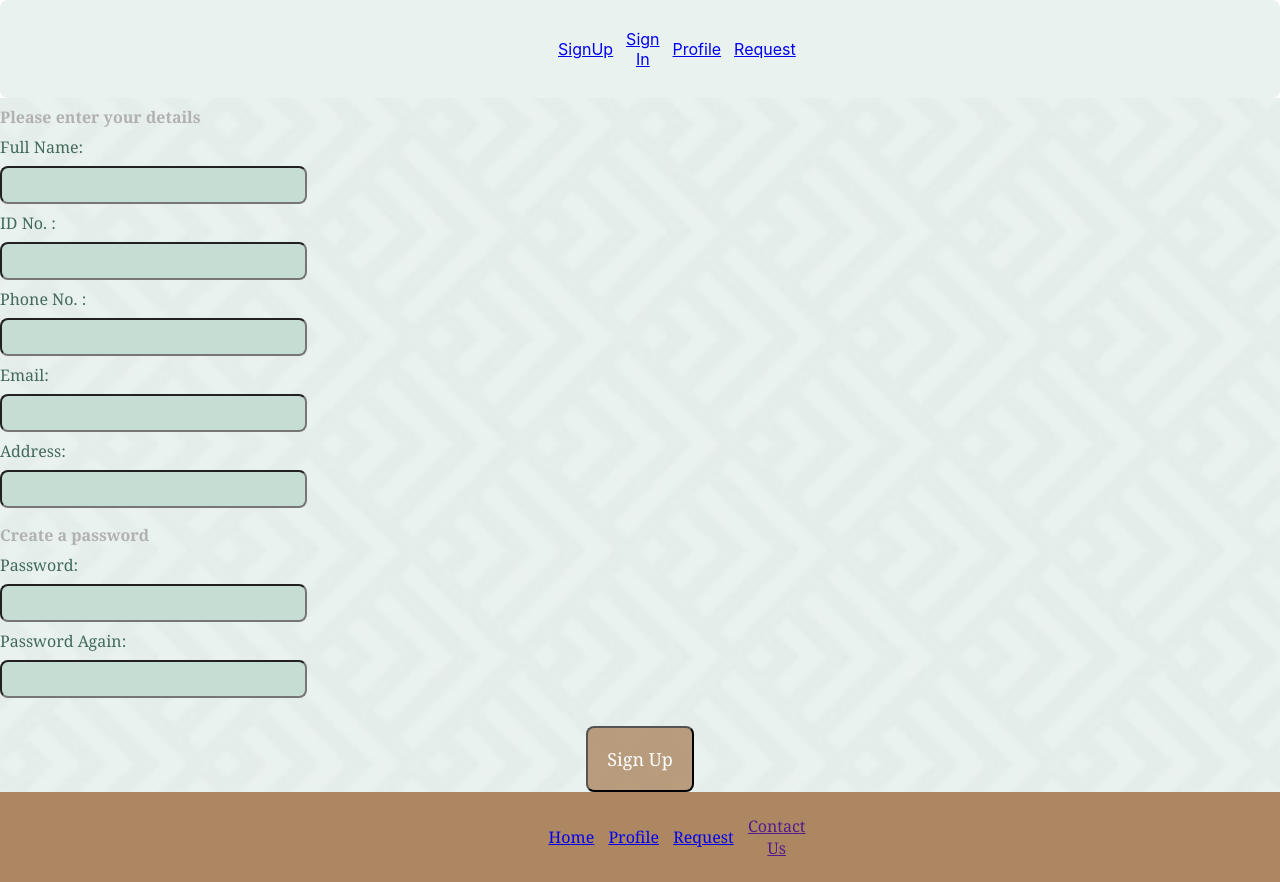
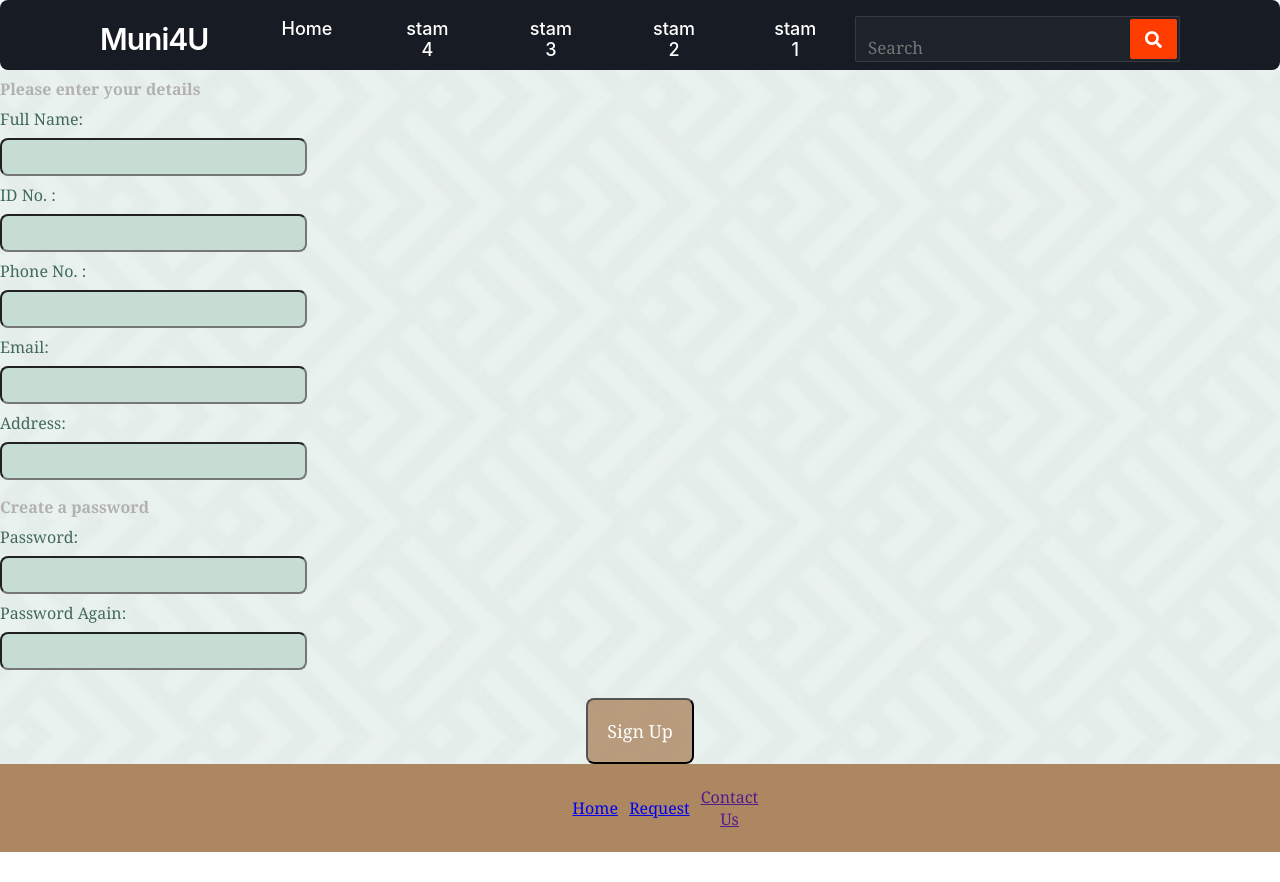
Before and after one commit to WebAhead10/muni4u-front, a React (Create React App) app: page /SignUp in a window 1280 px wide. After the commit the page ends 852 px from the top, so only its background shows below. Built offline with nearby package versions, Linux system fonts and the light colour scheme.

Commit message:
fix the nav bar

```diff
--- a/src/App.js
+++ b/src/App.js
@@ -2,12 +2,12 @@ import React from "react";
 import "./App.css";
 import SignIn from "./pages/SignIn";
 import SignUp from "./pages/SignUp";
-import Profile from "./pages/Profile/Profile";
+// import Profile from "./pages/Profile/Profile";
 import Request from "./pages/Request";
-import Footer from "./Footer";
+import Footer from "./Components/Footer";
 import Home from "./pages/Home/Home";
 import { BrowserRouter as Router, Switch, Route } from "react-router-dom";
-import Nav from "./Nav";
+import Nav from "./Components/Nav";
 
 function App() {
   return (
@@ -16,7 +16,7 @@ function App() {
       <Nav />
         <Switch>
           <Route path="/" exact component={Home} />
-          <Route path="/Profile" component={Profile} />
+          {/* <Route path="/Profile" component={Profile} /> */}
           <Route path="/SignUp" component={SignUp} />
           <Route path="/SignIn" component={SignIn} />
           <Route path="/Request" component={Request} />
--- a/src/Components/Footer.js
+++ b/src/Components/Footer.js
@@ -1,15 +1,16 @@
 import React from "react";
 
 function Footer() {
+
   return (
     <footer>
       <ul className="links">
         <li>
           <a href="/home">Home</a>
         </li>
-        <li>
+        {/* <li>
           <a href="/Profile">Profile</a>
-        </li>
+        </li> */}
         <li>
           <a href="/Request">Request</a>
         </li>
--- a/src/Components/Nav.js
+++ b/src/Components/Nav.js
@@ -1,26 +1,60 @@
 import React from "react";
+import  "./nav.css";
 
 function Nav() {
   return (
     <nav>
-      <ul className="lista">
-          {/* <img src="src/images/city.jpg" width="100px" height="100px" /> */}
+         <div id="menu-icon" className="menu-icon">
+            <span className="fas fa-bars"></span>
+         </div>
+         <div className="logo">
+            Muni4U
+         </div>
+         <div id="nav-items" className="nav-items">
+            <li><a href="#">Home</a></li>
+            <li><a href="#">stam 4</a></li>
+            <li><a href="#">stam 3</a></li>
+            <li><a href="#">stam 2</a></li>
+            <li><a href="#">stam 1</a></li>
+         </div>
+         <div id="search-icon" className="search-icon">
+            <span className="fas fa-search"></span>
+         </div>
+         <div id="cancel-icon" className="cancel-icon">
+            <span className="fas fa-times"></span>
+         </div>
+         <form id="myform" action="#">
+            <input type="search" className="search-data" placeholder="Search" required/>
+            <button type="submit" className="fas fa-search"></button>
+         </form>
+      </nav>
+  );
 
-        <li>
-          <a href="/signUp">SignUp</a>
-        </li>
-        <li>
-          <a href="/signIn">Sign In</a>
-        </li>
-        <li>
-          <a href="/Profile">Profile</a>
-        </li>
-        <li>
-          <a href="/Request">Request</a>
-        </li>
-      </ul>
-    </nav>
-  );
+  const menuBtn = document.getElementById("menu-icon");
+  const searchBtn = document.getElementById("search-icon");
+  const cancelBtn = document.getElementById("cancel-icon");
+  const items = document.getElementById("nav-items");
+  const form = document.getElementById("myform");
+
+        menuBtn.onclick = ()=>{
+          items.classList.add("active");
+          menuBtn.classList.add("hide");
+          searchBtn.classList.add("hide");
+          cancelBtn.classList.add("show");
+        }
+        cancelBtn.onclick = ()=>{
+          items.classList.remove("active");
+          menuBtn.classList.remove("hide");
+          searchBtn.classList.remove("hide");
+          cancelBtn.classList.remove("show");
+          form.classList.remove("active");
+          cancelBtn.style.color = "#ff3d00";
+        }
+        searchBtn.onclick = ()=>{
+          form.classList.add("active");
+          searchBtn.classList.add("hide");
+          cancelBtn.classList.add("show");
+        }
 }
 
 export default Nav;
--- /dev/null
+++ b/src/Components/nav.css
@@ -0,0 +1,228 @@
+@import url('https://fonts.googleapis.com/css?family=Montserrat:400,500,600,700&display=swap');
+@import url('https://cdnjs.cloudflare.com/ajax/libs/font-awesome/5.15.3/css/all.min.css');
+nav{
+    background: #171c24;
+    display: flex;
+    flex-wrap: wrap;
+    align-items: center;
+    justify-content: space-between;
+    height: 70px;
+    padding: 0 100px;
+  }
+  nav .logo{
+    color: #fff;
+    font-size: 30px;
+    font-weight: 600;
+    letter-spacing: -1px;
+  }
+  nav .nav-items{
+    display: flex;
+    flex: 1;
+    padding: 0 0 0 40px;
+  }
+  nav .nav-items li{
+    list-style: none;
+    padding: 0 15px;
+  }
+  nav .nav-items li a{
+    color: #fff;
+    font-size: 18px;
+    font-weight: 500;
+    text-decoration: none;
+  }
+  nav .nav-items li a:hover{
+    color: #ff3d00;
+  }
+  nav form{
+    display: flex;
+    height: 40px;
+    padding: 2px;
+    background: #1e232b;
+    min-width: 18%!important;
+    border-radius: 2px;
+    border: 1px solid rgba(155,155,155,0.2);
+  }
+  nav form .search-data{
+    width: 100%;
+    height: 100%;
+    padding: 0 10px;
+    color: #fff;
+    font-size: 17px;
+    border: none;
+    font-weight: 500;
+    background: none;
+  }
+  nav form button{
+    padding: 0 15px;
+    color: #fff;
+    font-size: 17px;
+    background: #ff3d00;
+    border: none;
+    border-radius: 2px;
+    cursor: pointer;
+  }
+  nav form button:hover{
+    background: #e63600;
+  }
+  nav .menu-icon,
+  nav .cancel-icon,
+  nav .search-icon{
+    width: 40px;
+    text-align: center;
+    margin: 0 50px;
+    font-size: 18px;
+    color: #fff;
+    cursor: pointer;
+    display: none;
+  }
+  nav .menu-icon span,
+  nav .cancel-icon,
+  nav .search-icon{
+    display: none;
+  }
+  @media (max-width: 1245px) {
+    nav{
+      padding: 0 50px;
+    }
+  }
+  @media (max-width: 1140px){
+    nav{
+      padding: 0px;
+    }
+    nav .logo{
+      flex: 2;
+      text-align: center;
+    }
+    nav .nav-items{
+      position: fixed;
+      z-index: 99;
+      top: 70px;
+      width: 100%;
+      left: -100%;
+      height: 100%;
+      padding: 10px 50px 0 50px;
+      text-align: center;
+      background: #14181f;
+      display: inline-block;
+      transition: left 0.3s ease;
+    }
+    nav .nav-items.active{
+      left: 0px;
+    }
+    nav .nav-items li{
+      line-height: 40px;
+      margin: 30px 0;
+    }
+    nav .nav-items li a{
+      font-size: 20px;
+    }
+    nav form{
+      position: absolute;
+      top: 80px;
+      right: 50px;
+      opacity: 0;
+      pointer-events: none;
+      transition: top 0.3s ease, opacity 0.1s ease;
+    }
+    nav form.active{
+      top: 95px;
+      opacity: 1;
+      pointer-events: auto;
+    }
+    nav form:before{
+      position: absolute;
+      content: "";
+      top: -13px;
+      right: 0px;
+      width: 0;
+      height: 0;
+      z-index: -1;
+      border: 10px solid transparent;
+      border-bottom-color: #1e232b;
+      margin: -20px 0 0;
+    }
+    nav form:after{
+      position: absolute;
+      content: '';
+      height: 60px;
+      padding: 2px;
+      background: #1e232b;
+      border-radius: 2px;
+      min-width: calc(100% + 20px);
+      z-index: -2;
+      left: 50%;
+      top: 50%;
+      transform: translate(-50%, -50%);
+    }
+    nav .menu-icon{
+      display: block;
+    }
+    nav .search-icon,
+    nav .menu-icon span{
+      display: block;
+    }
+    nav .menu-icon span.hide,
+    nav .search-icon.hide{
+      display: none;
+    }
+    nav .cancel-icon.show{
+      display: block;
+    }
+  }
+  .content{
+    position: absolute;
+    top: 50%;
+    left: 50%;
+    text-align: center;
+    transform: translate(-50%, -50%);
+  }
+  .content header{
+    font-size: 30px;
+    font-weight: 700;
+  }
+  .content .text{
+    font-size: 30px;
+    font-weight: 700;
+  }
+  .space{
+    margin: 10px 0;
+  }
+  nav .logo.space{
+    color: red;
+    padding: 0 5px 0 0;
+  }
+  @media (max-width: 980px){
+    nav .menu-icon,
+    nav .cancel-icon,
+    nav .search-icon{
+      margin: 0 20px;
+    }
+    nav form{
+      right: 30px;
+    }
+  }
+  @media (max-width: 350px){
+    nav .menu-icon,
+    nav .cancel-icon,
+    nav .search-icon{
+      margin: 0 10px;
+      font-size: 16px;
+    }
+  }
+  .content{
+    position: absolute;
+    top: 50%;
+    left: 50%;
+    transform: translate(-50%, -50%);
+  }
+  .content header{
+    font-size: 30px;
+    font-weight: 700;
+  }
+  .content .text{
+    font-size: 30px;
+    font-weight: 700;
+  }
+  .content .space{
+    margin: 10px 0;
+  }
--- /dev/null
+++ b/src/Components/profile-img.css
@@ -0,0 +1,6 @@
+.profile-img{
+    max-width: 50%;
+    max-height: 50%;
+
+    border-radius: 50%;
+}
--- a/src/Footer.js
+++ b/src/Footer.js
@@ -7,9 +7,9 @@ function Footer() {
         <li>
           <a href="/home">Home</a>
         </li>
-        <li>
+        {/* <li>
           <a href="/Profile">Profile</a>
-        </li>
+        </li> */}
         <li>
           <a href="/Request">Request</a>
         </li>
--- a/src/Nav.js
+++ /dev/null
@@ -1,26 +0,0 @@
-import React from "react";
-
-function Nav() {
-  return (
-    <nav>
-      <ul className="lista">
-          {/* <img src="src/images/city.jpg" width="100px" height="100px" /> */}
-
-        <li>
-          <a href="/signUp">SignUp</a>
-        </li>
-        <li>
-          <a href="/signIn">Sign In</a>
-        </li>
-        <li>
-          <a href="/Profile">Profile</a>
-        </li>
-        <li>
-          <a href="/Request">Request</a>
-        </li>
-      </ul>
-    </nav>
-  );
-}
-
-export default Nav;
--- a/src/pages/Profile/Profile.js
+++ b/src/pages/Profile/Profile.js
@@ -4,8 +4,6 @@ import { useLocation } from 'react-router-dom';
 
 function Profile() {
   const location = useLocation();
-
-  console.log(location.state.res)
 
   return (
     <div>
```
Also changed, not shown: src/Components/ProfileImg.js (added, +13 -0 lines).
